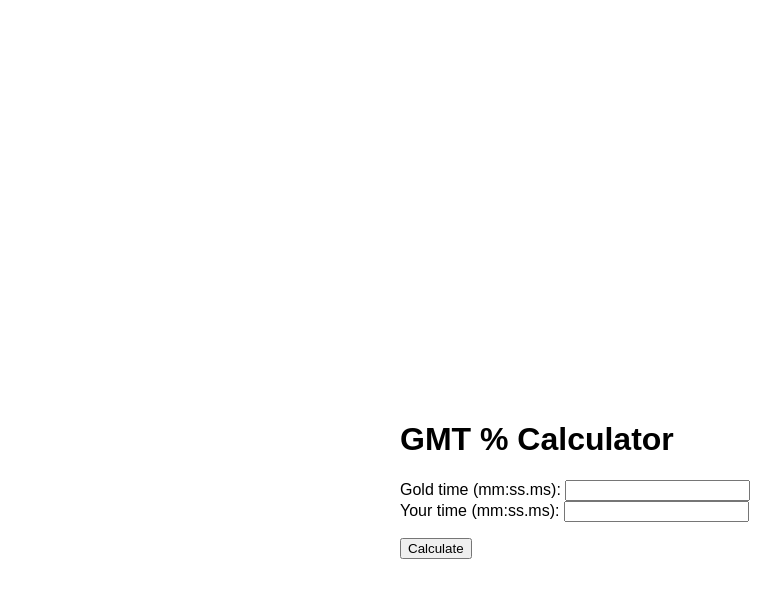
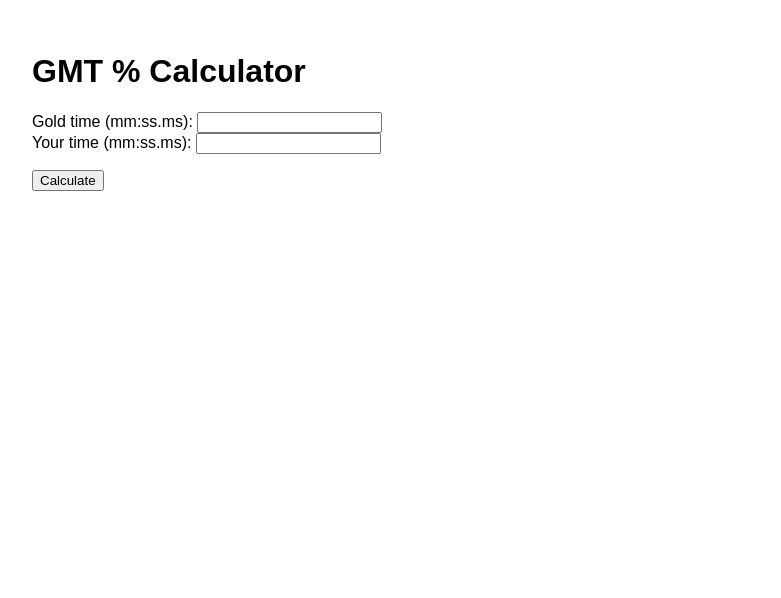
Before and after one commit to elli-elka/gmt-calculator-react-app, a React (Create React App) app: page / in a window 1280 px wide. Shown: the top 598 px of the page, without its empty margins (0-781 px from the left). Built offline with nearby package versions, Linux system fonts and the light colour scheme.

Commit message:
changes to padding again

```diff
--- a/src/App.js
+++ b/src/App.js
@@ -27,7 +27,7 @@ function App() {
   };
 
   return (
-    <div style={{ padding: '25rem', fontFamily: 'Arial' }}>
+    <div style={{ padding: '2rem', fontFamily: 'Arial' }}>
       <h1>GMT % Calculator</h1>
       <form onSubmit={handleSubmit}>
       <div>
```
